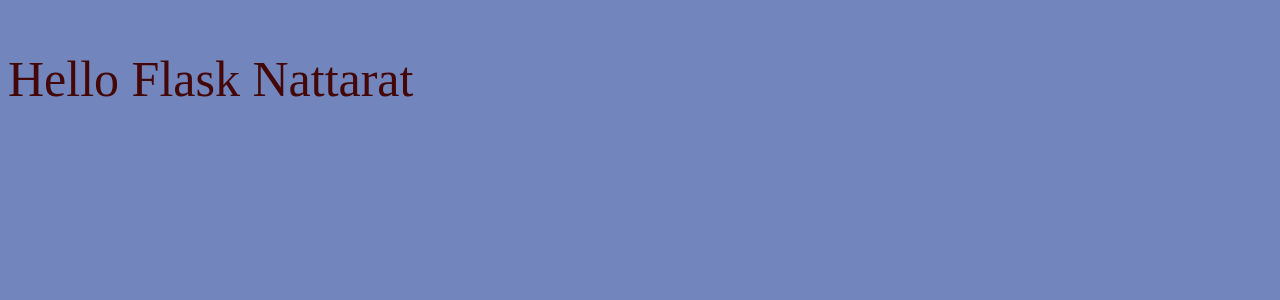
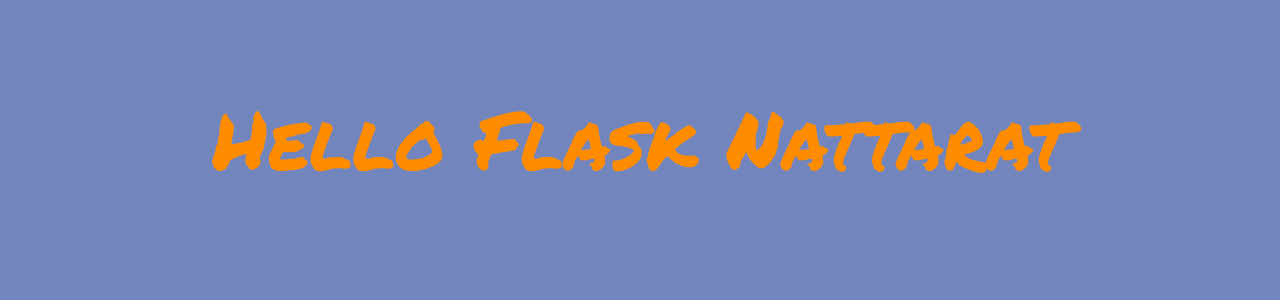
Before and after one commit to nattarat1998/workshop_docker, a Flask app: page / in a window 1280 px wide. Shown: the top 300 px of the page. Run offline with Flask 2, Linux system fonts and the light colour scheme.

Commit message:
Update index.html

```diff
--- a/templates/index.html
+++ b/templates/index.html
@@ -2,6 +2,7 @@
 <html>
 <head>
     <title>docker</title>
+    <link href="https://fonts.googleapis.com/css2?family=Permanent+Marker&display=swap" rel="stylesheet">
 </head>
 <body>
 
@@ -16,7 +17,9 @@
 <style>
     body{
         background-color: rgb(114, 134, 189);
-        font-size: 50px;
-        color: rgb(68, 7, 7);
+        font-size: 80px;
+        color:darkorange;
+        text-align: center;
+        font-family: 'Permanent Marker', cursive;
     }
 </style>
```
